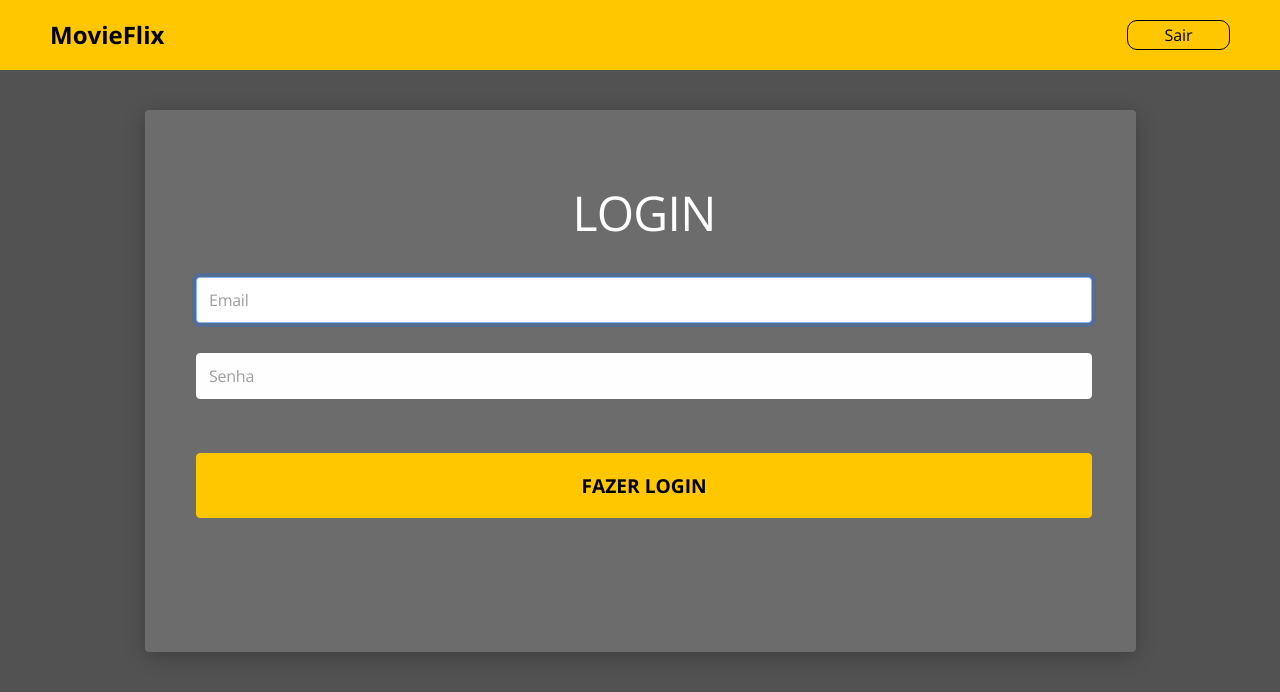
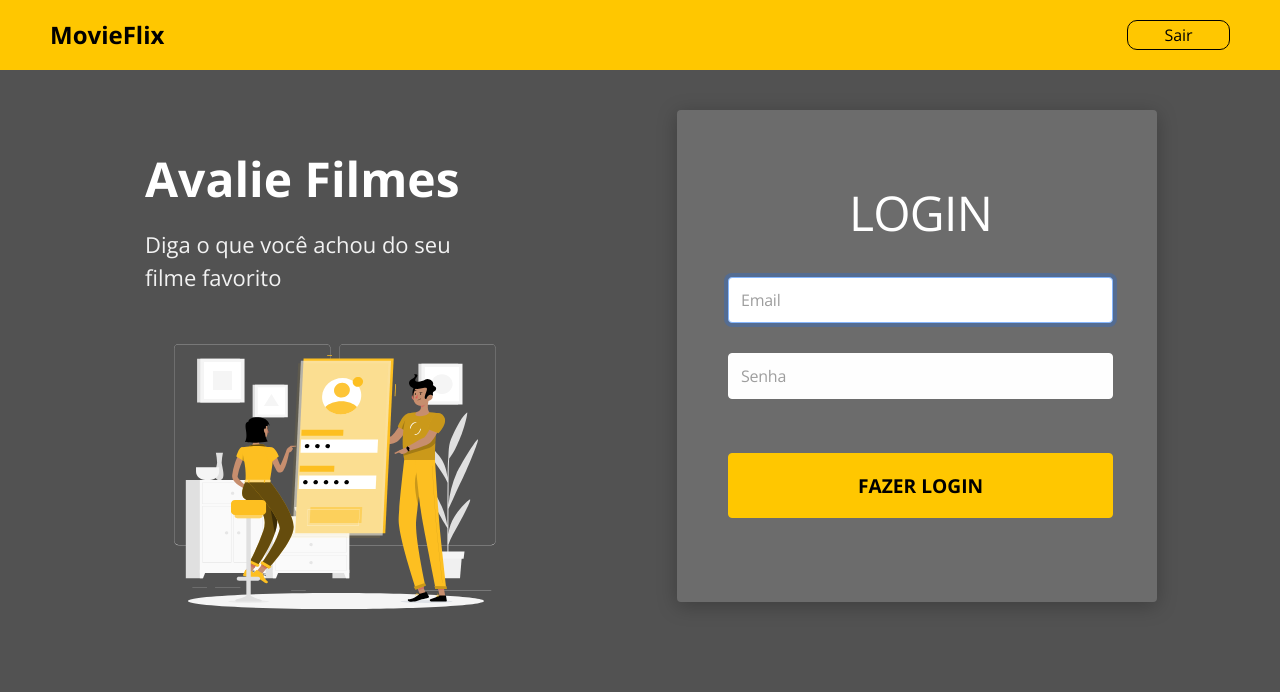
Before and after one commit to Baggio25/dsmovieflix, a React (Create React App) app in the folder frontweb/: page /auth/login in a window 1280 px wide. Shown: the top 692 px of the page. Built offline with nearby package versions, Linux system fonts and the light colour scheme.

Commit message:
Layout lg login finished

```diff
--- a/frontweb/src/pages/Auth/components/Login/styles.css
+++ b/frontweb/src/pages/Auth/components/Login/styles.css
@@ -25,3 +25,12 @@
 		font-size: 48px;
 	}
 }
+
+@media (min-width: 1200px) {
+	.login-card {
+		margin: 0;
+		width: 480px;
+		padding: 74px 44px 84px 51px;
+	}
+
+}
--- a/frontweb/src/pages/Auth/styles.css
+++ b/frontweb/src/pages/Auth/styles.css
@@ -22,3 +22,36 @@
 		padding: 40px 144px 304px 145px;
 	}
 }
+
+@media (min-width: 1200px) {
+	.auth-container {
+		display: flex;
+		padding: 40px 144px 20px 145px;
+	}
+
+	.auth-info {
+		display: flex;
+		flex-direction: column;
+		margin-top: 40px;
+		margin-right: 150px;
+	}
+
+	.auth-info-title {
+		width: 370px;
+		font-size: 48px;
+		margin-bottom: 20px;
+		color: #ffffff;
+	}
+
+	.auth-info-subtitle {
+		width: 320px;
+		margin-bottom: 50px;
+		font-size: 22px;
+		color: #f2f2f2;
+		font-weight: 400;
+	}
+
+	.main-image {
+    margin-left: 0;
+	}
+}
```
Lines whose indentation alone changed are shown as unchanged.
